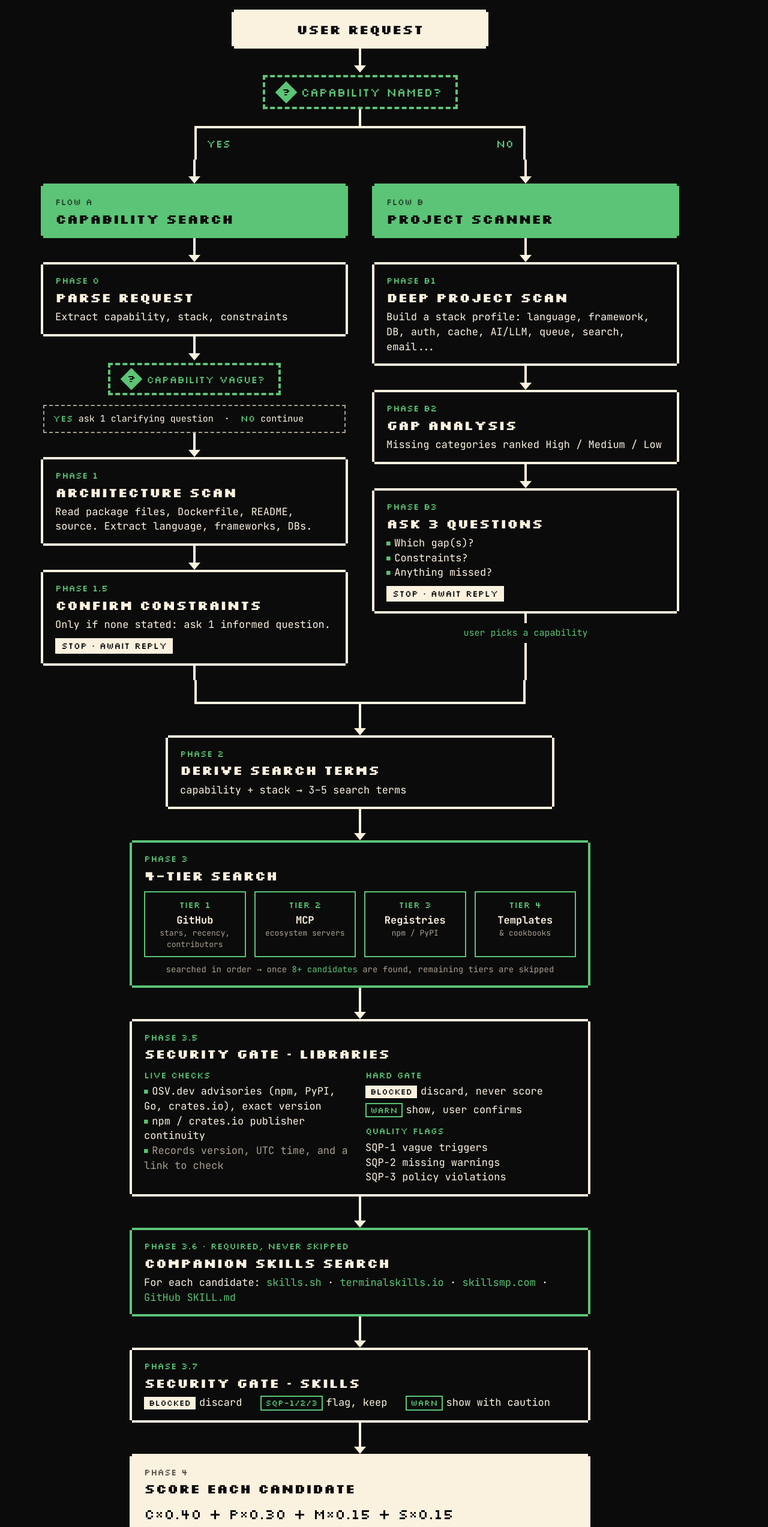
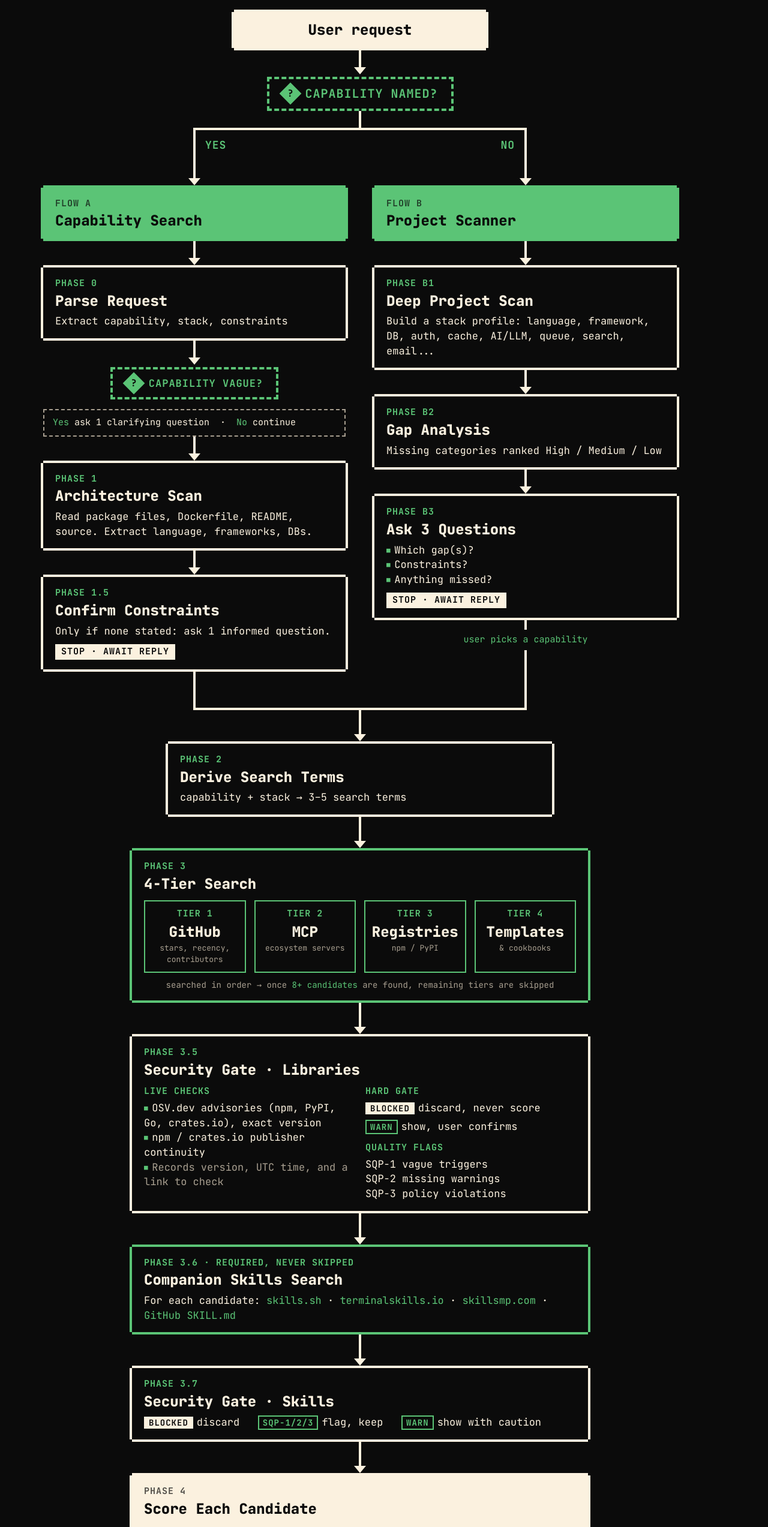
Before and after one commit to Magithar/SKILLmama, a website: page assets/source/core-workflow.html in a window 1280 px wide. Shown: the part 200-2746 px from the top of the page at 60% size. Drawn offline with Linux system fonts and the light colour scheme.

Commit message:
Diagrams: use readable fonts and straighten the core workflow connectors

```diff
--- a/assets/source/core-workflow.html
+++ b/assets/source/core-workflow.html
@@ -4,7 +4,7 @@
 <meta charset="utf-8">
 <title>SKILLmama Core Workflow</title>
 <link rel="preconnect" href="https://fonts.googleapis.com">
-<link href="https://fonts.googleapis.com/css2?family=Silkscreen:wght@400;700&family=JetBrains+Mono:wght@400;600;700&display=block" rel="stylesheet">
+<link href="https://fonts.googleapis.com/css2?family=Silkscreen:wght@700&family=JetBrains+Mono:wght@400;600;700;800&display=block" rel="stylesheet">
 <style>
   :root {
     --bg: #0b0b0b;
@@ -23,12 +23,12 @@
     width: 1200px;
     padding: 56px 48px 64px;
   }
-  .pixel { font-family: "Silkscreen", "JetBrains Mono", monospace; letter-spacing: 0.5px; }
+  .pixel { font-family: "JetBrains Mono", monospace; letter-spacing: 0.5px; }
 
   /* header */
   header { display: flex; align-items: center; gap: 24px; margin-bottom: 44px; }
   header img { width: 120px; height: 120px; image-rendering: pixelated; }
-  header h1 { font-family: "Silkscreen", monospace; font-size: 54px; font-weight: 700; line-height: 1; }
+  header h1 { font-family: "JetBrains Mono", monospace; font-size: 54px; font-weight: 700; line-height: 1; }
   header h1 span { color: var(--green); }
   header p { color: var(--dim); margin-top: 10px; font-size: 18px; }
 
@@ -58,11 +58,11 @@
       calc(-1 * var(--px)) 0 0 0 var(--green),
       var(--px) 0 0 0 var(--green); }
   .tag {
-    font-family: "Silkscreen", monospace; font-size: 15px; color: var(--green);
+    font-family: "JetBrains Mono", monospace; font-size: 15px; color: var(--green);
     display: block; margin-bottom: 4px;
   }
   .box.solid .tag, .box.solid-green .tag { color: var(--bg); opacity: .7; }
-  .title { font-family: "Silkscreen", monospace; font-size: 22px; font-weight: 700; line-height: 1.15; }
+  .title { font-family: "JetBrains Mono", monospace; font-size: 22px; font-weight: 700; line-height: 1.15; }
   .body { margin-top: 8px; color: var(--cream); }
   .box.solid .body, .box.solid-green .body { color: var(--bg); }
   .muted { color: var(--dim); }
@@ -91,15 +91,15 @@
     display: flex; align-items: center; justify-content: center; gap: 12px;
     width: fit-content; margin: 16px auto 0; padding: 10px 22px;
     border: var(--px) dashed var(--green); color: var(--green);
-    font-family: "Silkscreen", monospace; font-size: 20px;
+    font-family: "JetBrains Mono", monospace; font-size: 20px;
   }
   .decision .q { width: 26px; height: 26px; background: var(--green); color: var(--bg); transform: rotate(45deg);
     display: grid; place-items: center; }
   .decision .q span { transform: rotate(-45deg); font-size: 16px; font-weight: 700; }
 
   /* split / merge connectors */
-  .split { position: relative; height: 56px; margin: 0 25%; border: var(--px) solid var(--cream); border-bottom: 0; margin-top: 0; }
-  .split-label { position: absolute; top: 12px; font-family: "Silkscreen", monospace; font-size: 18px; color: var(--green); }
+  .split { position: relative; height: 56px; margin: 0 calc(25% - var(--px) / 2); border: var(--px) solid var(--cream); border-bottom: 0; margin-top: 0; }
+  .split-label { position: absolute; top: 12px; font-family: "JetBrains Mono", monospace; font-size: 18px; color: var(--green); }
   .split-label.l { left: 16px; } .split-label.r { right: 16px; }
   .stem { width: var(--px); height: 28px; background: var(--cream); margin: 0 auto; }
 
@@ -107,38 +107,46 @@
   .col { display: flex; flex-direction: column; padding: 0 24px; }
   .col > .box { width: 100%; margin-left: 0; margin-right: 0; }
   .col .fill { flex: 1; width: var(--px); background: var(--cream); margin: 0 auto; min-height: 24px; }
-  .merge { height: 40px; margin: 0 25%; border: var(--px) solid var(--cream); border-top: 0; }
+  .merge { height: 40px; margin: 0 calc(25% - var(--px) / 2); border: var(--px) solid var(--cream); border-top: 0; }
 
   .side-row { display: grid; grid-template-columns: 1fr; gap: 10px; margin-top: 16px; }
   .note { border: 2px dashed var(--dim); padding: 10px 14px; color: var(--cream); font-size: 15px; }
-  .note b { color: var(--green); font-family: "Silkscreen", monospace; font-weight: 400; }
+  .note b { color: var(--green); font-family: "JetBrains Mono", monospace; font-weight: 400; }
   .stop { display: inline-block; margin-top: 10px; background: var(--cream); color: var(--bg);
-    font-family: "Silkscreen", monospace; padding: 2px 10px; font-size: 15px; }
+    font-family: "JetBrains Mono", monospace; padding: 2px 10px; font-size: 15px; }
   .pick { text-align: center; color: var(--green); font-size: 15px; margin: 6px 0; }
 
   /* tiers */
   .tiers { display: grid; grid-template-columns: repeat(4, 1fr); gap: 14px; margin-top: 14px; }
   .tier { border: 2px solid var(--green); padding: 10px; text-align: center; }
-  .tier .n { font-family: "Silkscreen", monospace; color: var(--green); font-size: 15px; }
+  .tier .n { font-family: "JetBrains Mono", monospace; color: var(--green); font-size: 15px; }
   .tier .t { font-weight: 700; margin-top: 2px; }
   .tier .s { font-size: 13px; color: var(--dim); }
   .tier-flow { text-align: center; color: var(--dim); font-size: 14px; margin-top: 10px; }
 
   .gate-grid { display: grid; grid-template-columns: 1fr 1fr; gap: 18px; margin-top: 12px; }
-  .gate-grid h4 { font-family: "Silkscreen", monospace; font-weight: 400; color: var(--green); font-size: 15px; margin-bottom: 4px; }
-  .badge { display: inline-block; font-family: "Silkscreen", monospace; font-size: 14px; padding: 0 8px; margin-right: 6px; }
+  .gate-grid h4 { font-family: "JetBrains Mono", monospace; font-weight: 400; color: var(--green); font-size: 15px; margin-bottom: 4px; }
+  .badge { display: inline-block; font-family: "JetBrains Mono", monospace; font-size: 14px; padding: 0 8px; margin-right: 6px; }
   .badge.block { background: var(--cream); color: var(--bg); }
   .badge.warn { border: 2px solid var(--green); color: var(--green); padding: 0 6px; }
 
-  .formula { font-family: "Silkscreen", monospace; font-size: 24px; margin: 12px 0 14px; color: var(--bg); }
+  .formula { font-family: "JetBrains Mono", monospace; font-size: 24px; margin: 12px 0 14px; color: var(--bg); }
   .weights { display: grid; grid-template-columns: repeat(4, 1fr); gap: 10px; }
   .weight { background: var(--bg); color: var(--cream); padding: 10px; }
-  .weight .pct { font-family: "Silkscreen", monospace; font-size: 26px; color: var(--green); line-height: 1; }
+  .weight .pct { font-family: "JetBrains Mono", monospace; font-size: 26px; color: var(--green); line-height: 1; }
   .weight .k { font-weight: 700; margin-top: 6px; }
   .weight .d { font-size: 13px; color: var(--dim); }
   .bar { height: 8px; background: var(--green); margin-top: 8px; }
 
   footer { margin-top: 40px; text-align: center; color: var(--dim); font-size: 14px; }
+
+  /* fonts: pixel face for the page title only, mono for everything small */
+  h1 { font-family: "Silkscreen", "JetBrains Mono", monospace !important; font-size: 54px !important; }
+  .title, .src, .t, .formula, .weight .pct, .tier .num .n, .input .v, .out .v { font-weight: 800 !important; letter-spacing: 0; }
+  .title, .src, .t { font-size: 24px !important; }
+  .tag, .split-label, .decision, .check, .stop, .badge, .tier .n:not(.tier .num .n), .tier .num .l,
+  .input .k, .gate-grid h4, .tier .sig .h, .companion .tag, .divider, .weight .k {
+    text-transform: uppercase; letter-spacing: 1px; font-weight: 700; }
 </style>
 </head>
 <body>
```
Also changed, not shown: assets/source/four-tier-search.html (+21 -13 lines), assets/core-workflow.png, assets/four-tier-search.png.
